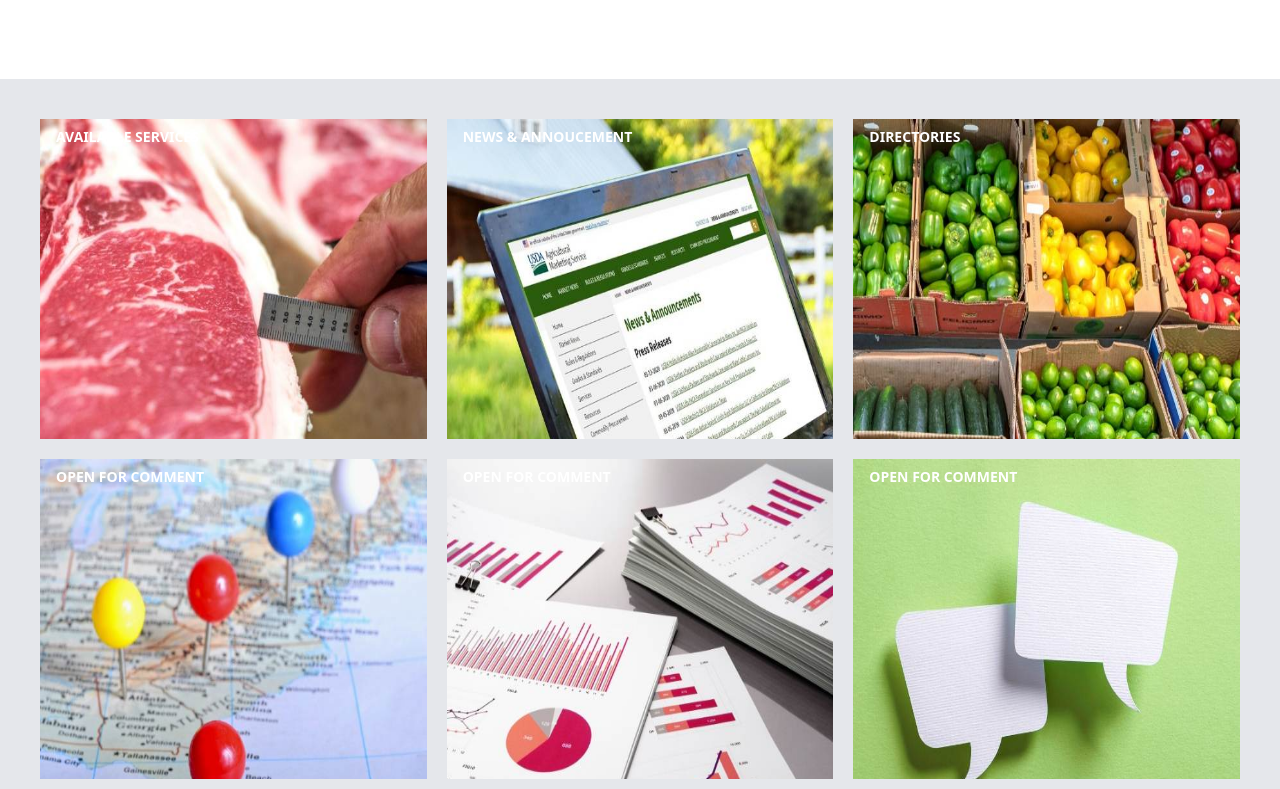
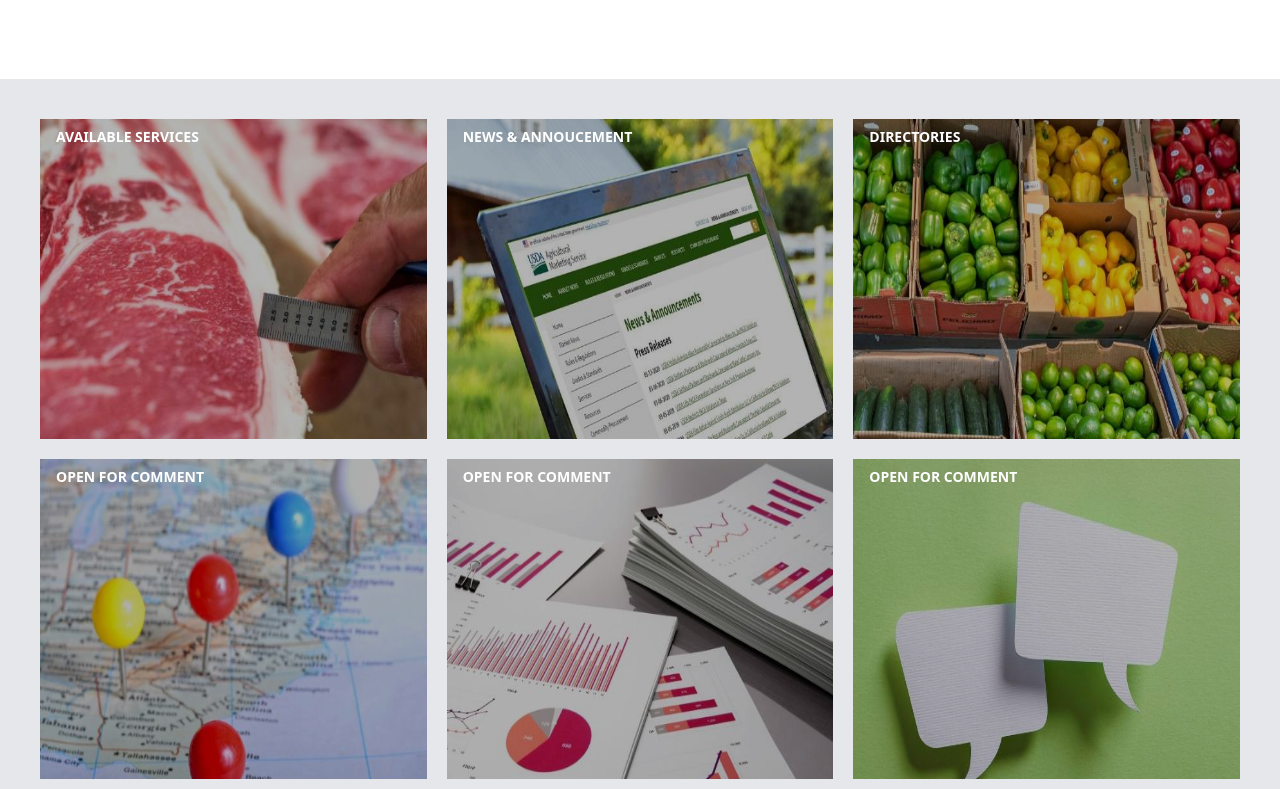
Before and after one commit to addegbenga/baronial-mvp, a Next.js app: page / in a window 1280 px wide. Shown: the part 931-1720 px from the top of the page. Built offline with nearby package versions, Linux system fonts and the light colour scheme.

Commit message:
added overlay for cards

```diff
--- a/components/Card.tsx
+++ b/components/Card.tsx
@@ -23,7 +23,7 @@ const Card = ({ data }: dataProps) => {
             </h1>
           </div>
 
-          <div className="h-64 bg-red-400 z-40 hidden absolute top-0 w-full"></div>
+          <div className="h-full bg-opacity-30 bg-black z-40  absolute top-0 w-full"></div>
         </div>
       ))}
     </div>
```
